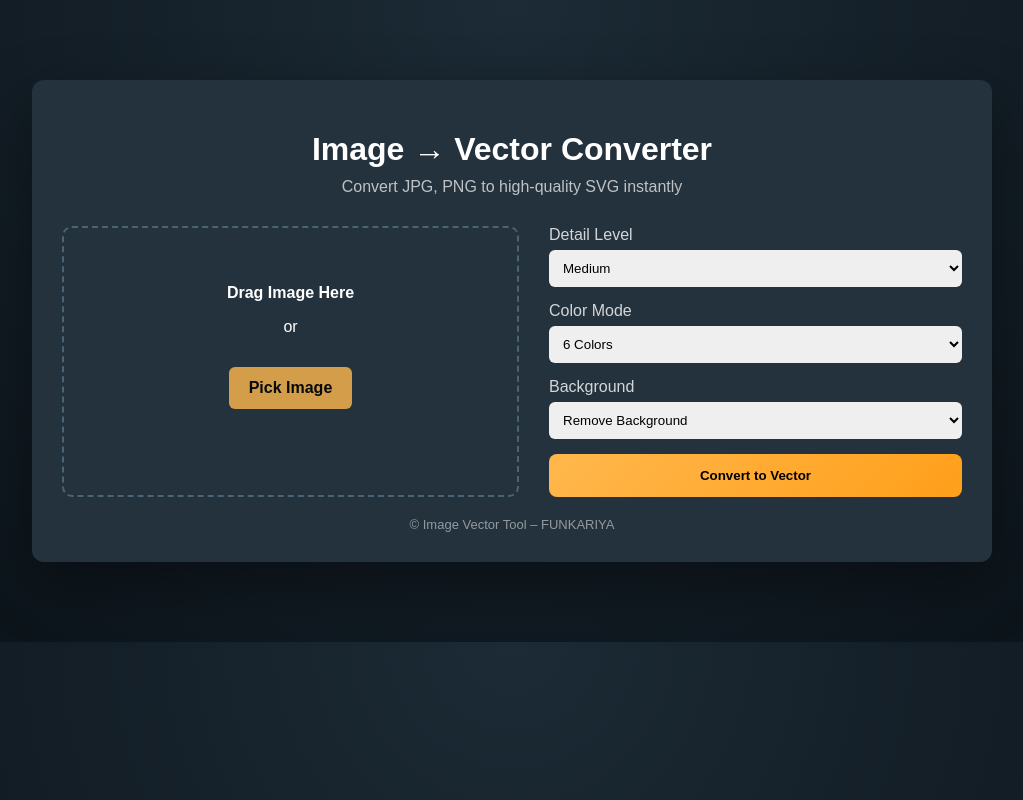
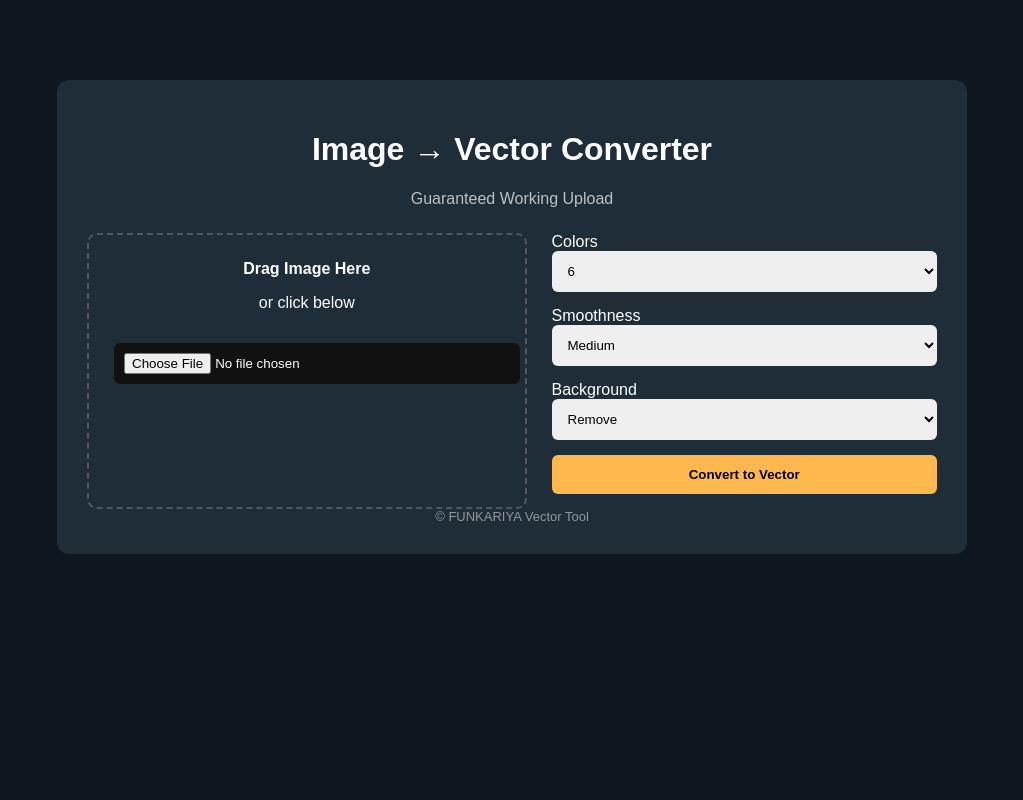
Before and after one commit to Funkariya/vector-tool, a Flask app: page / in a window 1280 px wide. Shown: the whole page, without its empty margins (128-1151 px from the left). Run offline with Flask 3, Linux system fonts and the light colour scheme.

Commit message:
Update index.html

```diff
--- a/templates/index.html
+++ b/templates/index.html
@@ -8,98 +8,60 @@
 body{
   margin:0;
   font-family: Arial, sans-serif;
-  background: radial-gradient(circle at top, #1c2b36, #0b1218);
+  background:#0e1620;
   color:#fff;
 }
 
 .container{
-  max-width:900px;
+  max-width:850px;
   margin:80px auto;
-  background:#24323d;
+  background:#1f2d38;
   border-radius:12px;
   padding:30px;
-  box-shadow:0 20px 60px rgba(0,0,0,.4);
 }
 
-h1{
-  text-align:center;
-  margin-bottom:10px;
-}
+h1{text-align:center;}
+.subtitle{text-align:center;opacity:.7;margin-bottom:25px;}
 
-.subtitle{
-  text-align:center;
-  opacity:.7;
-  margin-bottom:30px;
-}
-
-.form-box{
-  display:flex;
-  gap:30px;
-}
+.form-box{display:flex;gap:25px;}
 
 .drop-zone{
   flex:1;
-  border:2px dashed #4b6475;
+  border:2px dashed #556;
   border-radius:10px;
-  padding:40px 20px;
+  padding:25px;
   text-align:center;
-  transition:.3s;
 }
 
-.drop-zone.hover{
-  background:#1b2a33;
-  border-color:#ffb84d;
+.drop-zone.hover{background:#16222b}
+
+input[type=file]{
+  width:100%;
+  padding:10px;
+  background:#111;
+  color:#fff;
+  border-radius:6px;
+  border:none;
+  margin-top:15px;
 }
 
-.upload-btn{
-  display:inline-block;
-  margin-top:15px;
-  background:#ffb84d;
-  color:#000;
-  padding:12px 20px;
-  border-radius:6px;
-  cursor:pointer;
-  font-weight:bold;
-}
+.controls{flex:1}
 
-.upload-btn input{
-  display:none;
-}
-
-.controls{
-  flex:1;
-}
-
-label{
-  display:block;
-  margin-bottom:6px;
-  opacity:.8;
-}
-
-select{
+select,button{
   width:100%;
-  padding:10px;
+  padding:12px;
   margin-bottom:15px;
   border-radius:6px;
   border:none;
 }
 
 button{
-  width:100%;
-  padding:14px;
-  background:linear-gradient(135deg,#ffb84d,#ff9f1a);
-  border:none;
-  border-radius:8px;
+  background:#ffb84d;
   font-weight:bold;
   cursor:pointer;
 }
 
-.footer{
-  text-align:center;
-  margin-top:20px;
-  font-size:13px;
-  opacity:.5;
-}
+.footer{text-align:center;font-size:13px;opacity:.5}
 </style>
 </head>
 
@@ -107,44 +69,41 @@ button{
 
 <div class="container">
 <h1>Image → Vector Converter</h1>
-  <div class="subtitle">Convert JPG, PNG to high-quality SVG instantly</div>
+<div class="subtitle">Guaranteed Working Upload</div>
 
 <form method="POST" enctype="multipart/form-data">
+
 <div class="form-box">
 
-      <!-- LEFT : UPLOAD -->
+<!-- LEFT -->
 <div class="drop-zone" id="drop-zone">
-        <p><b>Drag Image Here</b></p>
-        <p>or</p>
+  <b>Drag Image Here</b>
+  <p>or click below</p>
 
-        <label class="upload-btn">
-          Pick Image
+  <!-- 🔥 REAL FILE INPUT -->
   <input type="file" name="image" id="file-input" required>
-        </label>
 </div>
 
-      <!-- RIGHT : OPTIONS -->
+<!-- RIGHT -->
 <div class="controls">
-        <label>Detail Level</label>
-        <select name="detail">
-          <option value="low">Low</option>
-          <option value="medium" selected>Medium</option>
-          <option value="high">High</option>
+  <label>Colors</label>
+  <select name="colors">
+    <option value="3">3</option>
+    <option value="5">5</option>
+    <option value="6" selected>6</option>
   </select>
 
-        <label>Color Mode</label>
-        <select name="colors">
-          <option value="3">3 Colors</option>
-          <option value="5">5 Colors</option>
-          <option value="6" selected>6 Colors</option>
-          <option value="8">8 Colors</option>
-          <option value="12">12 Colors</option>
+  <label>Smoothness</label>
+  <select name="smooth">
+    <option value="0.6">Low</option>
+    <option value="1.0" selected>Medium</option>
+    <option value="1.5">High</option>
   </select>
 
   <label>Background</label>
   <select name="bg">
-          <option value="keep">Keep Background</option>
-          <option value="remove" selected>Remove Background</option>
+    <option value="keep">Keep</option>
+    <option value="remove" selected>Remove</option>
   </select>
 
   <button type="submit">Convert to Vector</button>
@@ -153,24 +112,23 @@ button{
 </div>
 </form>
 
-  <div class="footer">© Image Vector Tool – FUNKARIYA</div>
+<div class="footer">© FUNKARIYA Vector Tool</div>
 </div>
 
-<!-- ✅ WORKING DRAG & DROP -->
 <script>
 const dropZone = document.getElementById("drop-zone");
 const fileInput = document.getElementById("file-input");
 
-dropZone.addEventListener("dragover", e => {
+dropZone.addEventListener("dragover", e=>{
   e.preventDefault();
   dropZone.classList.add("hover");
 });
 
-dropZone.addEventListener("dragleave", () => {
+dropZone.addEventListener("dragleave", ()=>{
   dropZone.classList.remove("hover");
 });
 
-dropZone.addEventListener("drop", e => {
+dropZone.addEventListener("drop", e=>{
   e.preventDefault();
   dropZone.classList.remove("hover");
   fileInput.files = e.dataTransfer.files;
```
Lines whose indentation alone changed are shown as unchanged.
